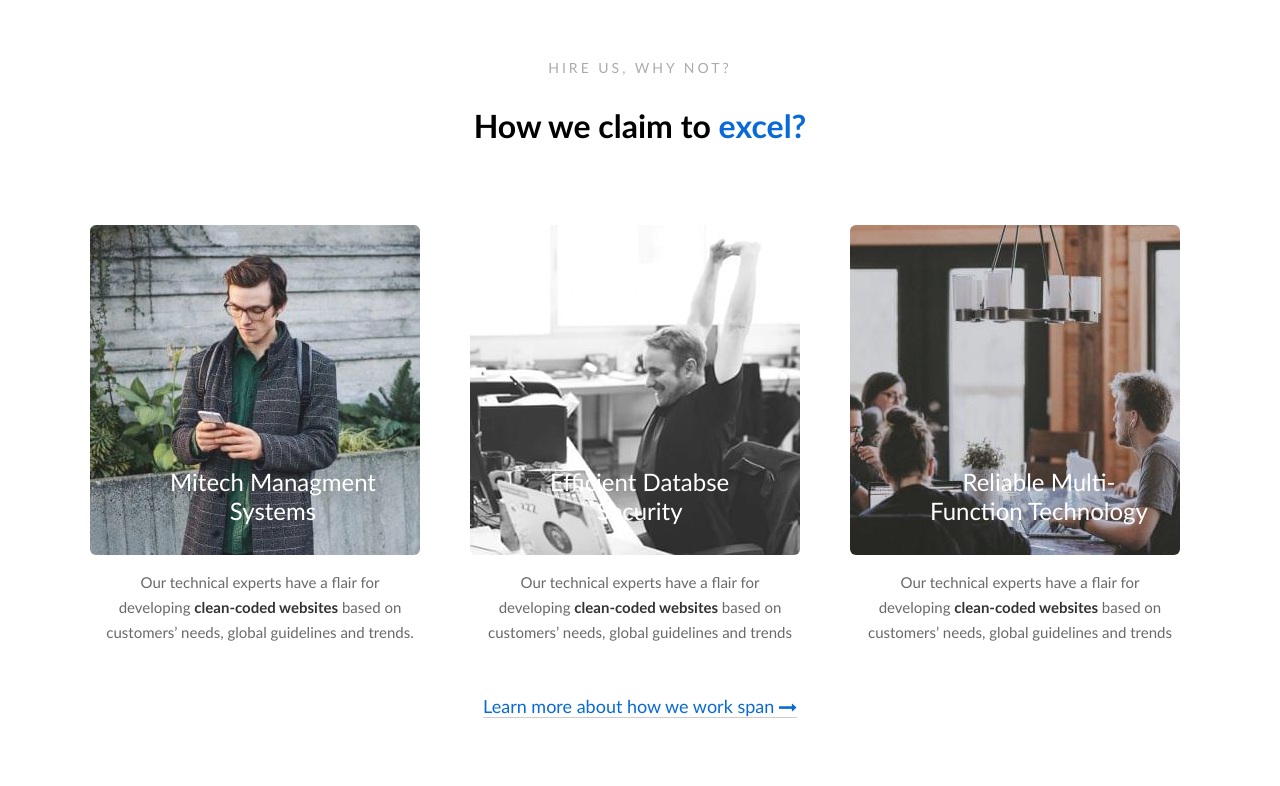
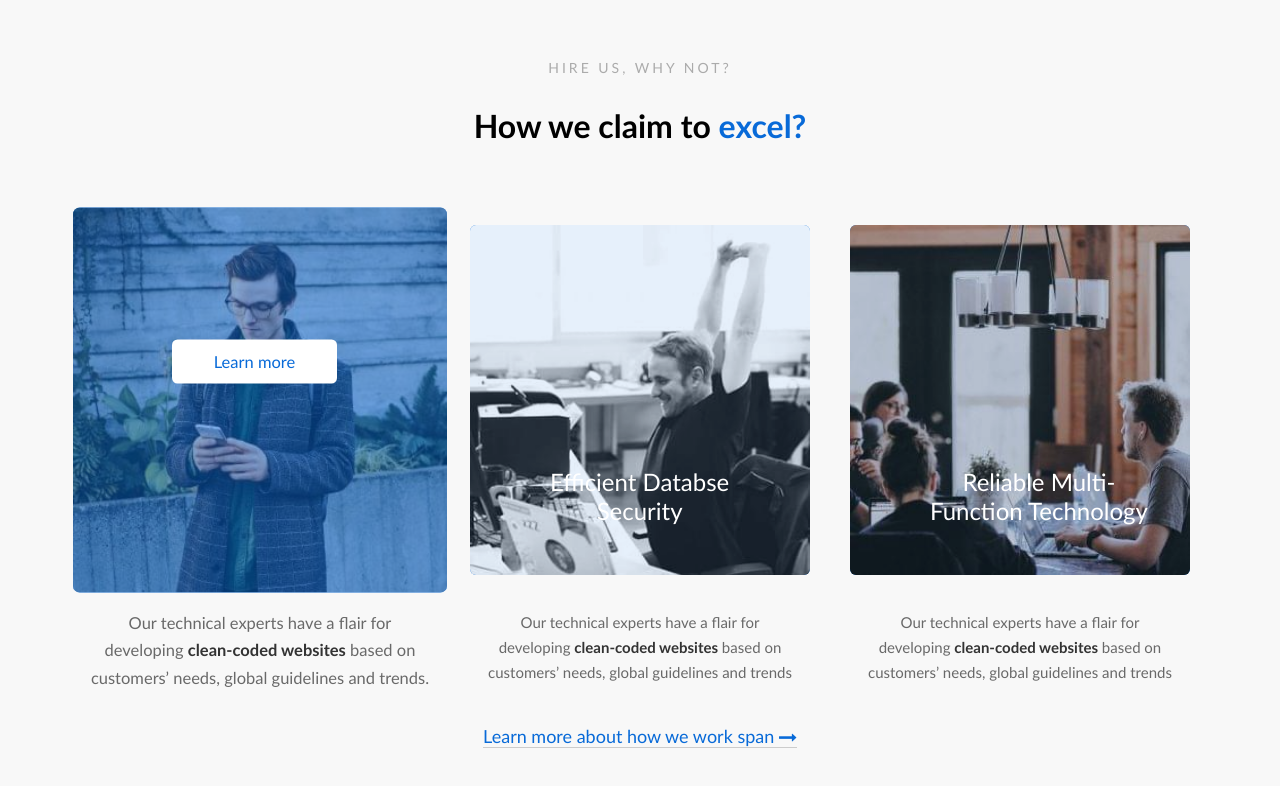
Before and after one commit to front-end-by-rimantas/29b-grupe-mitech-portfolio, a website: page index.html in a window 1280 px wide. In both pictures the pointer is over the element 259 px from the left and 2737 px from the top of the page. Shown: the part 2337-3123 px from the top of the page. Drawn offline with Linux system fonts and the light colour scheme.

Commit message:
hire us css

```diff
--- a/css/components/hire-us.css
+++ b/css/components/hire-us.css
@@ -13,10 +13,22 @@
     height: 350px;
     margin-top: 80px;
     position: relative;
+    background-color: #086AD8;
+    border-radius: 6px;
 }
 .card-img-box{
+    width: 100%;
+    height: 100%;
     border-radius: 6px;
     opacity: 0.9;
+}
+.card-img:hover {
+    transform: translateY(-15px);
+    transform: scale(1.1, 1.1);
+}
+.card-img:hover .card-img-box {
+    background-color: #086AD8;
+    opacity: 0.5;
 }
 .card-title {
     text-decoration: none;
@@ -27,6 +39,9 @@
     position: absolute;
     bottom: 50px;
     left: 80px;
+}
+.card-img:hover .card-title {
+    opacity: 0;
 }
 .card-img-text {
     display: inline-block;
@@ -44,7 +59,7 @@
     font-weight: bold;
 }
 .card-img-last-text {
-    margin-top: 120px;
+    margin-top: 150px;
     text-align: center;
     font-size: 18px;
     color:#086AD8;
@@ -54,3 +69,21 @@
     color: #086AD8;
     margin-top: 4px;
 }
+.card-button {
+  opacity: 0;
+}
+.card-img:hover .card-button {
+    opacity: 1;
+    position: absolute;
+    top: 120px;
+    right: 100px;
+    background-color: white;
+    border: none;
+    color: #086AD8;
+    font-size: 15px;
+    width: 150px;
+    height: 40px;
+    border-radius: 5px;
+    transition: all 0.4s ease-in-out;
+    cursor: pointer;
+}
--- a/css/home.css
+++ b/css/home.css
@@ -99,6 +99,7 @@ header.container {
 /* Our company end here */
 
 /* Hire us why not start here */
+/*       hire-us.css         */
 /* Hire us why not end here */
 
 /* Number line start here */
--- a/index.html
+++ b/index.html
@@ -110,7 +110,7 @@
     <!-- Our company end here -->
 
     <!-- Hire us why not start here -->
-    <section class="container">
+    <section class="container bg-grey">
         <div class="row">
             <div class="col-12 col-lg-10 ml-lg-1 col-xl-8 ml-xl-2">
                 <div class="our">Hire us, why not?</div>
@@ -125,6 +125,7 @@
                         <p class="card-title">Mitech managment
                             <br> systems
                         </p>
+                        <button class="card-button">Learn more</button>
                         <p class="card-img-text">Our technical experts have a flair for developing
                             <span class="text-grey">clean-coded websites</span>
                             based on customers’
@@ -138,6 +139,7 @@
                         <p class="card-title">Efficient databse
                             <br> security
                         </p>
+                        <button class="card-button">Learn more</button>
                         <p class="card-img-text">Our technical experts have a flair for developing
                             <span class="text-grey">clean-coded websites</span>
                             based on customers’
@@ -151,6 +153,7 @@
                         <p class="card-title">Reliable multi-
                             <br> function technology
                         </p>
+                        <button class="card-button">Learn more</button>
                         <p class="card-img-text">Our technical experts have a flair for developing
                             <span class="text-grey">clean-coded websites</span>
                             based on customers’
```
